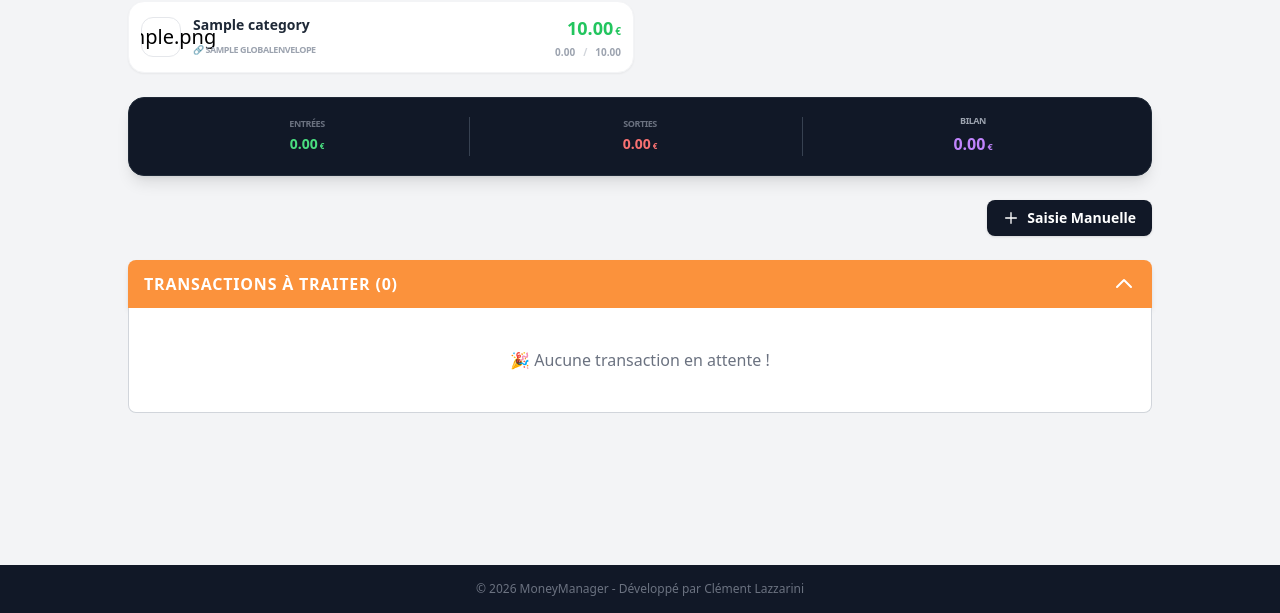
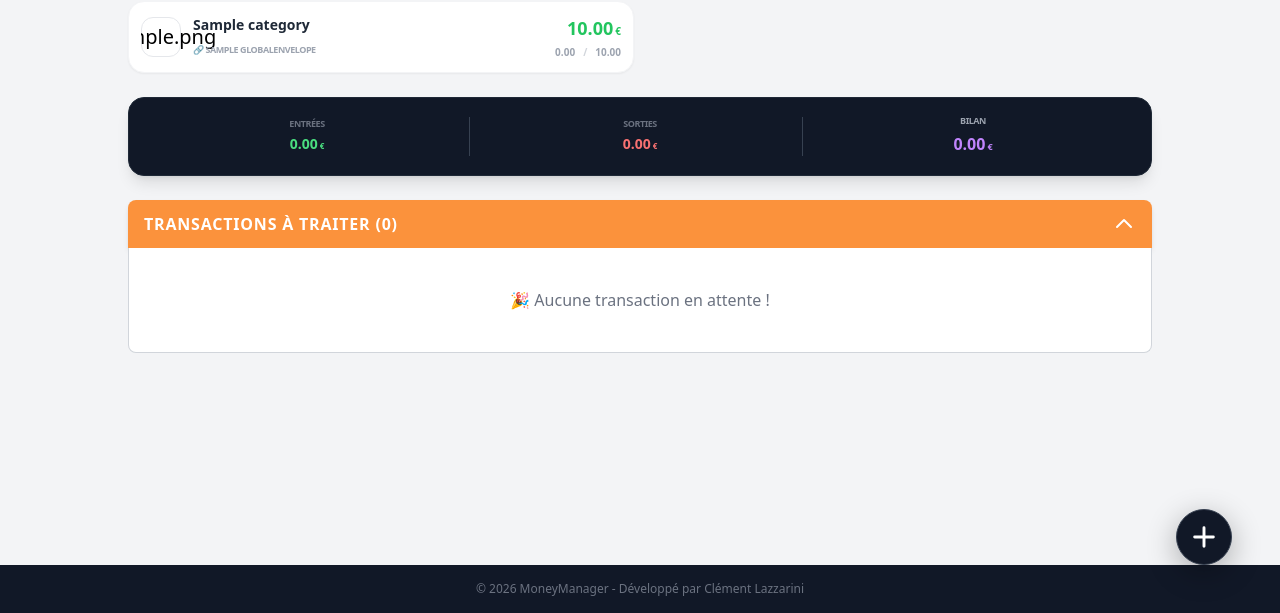
Before and after one commit to ClementLazzarini/MoneyManager, a Django app: page /dashboard/2026/1/ in a window 1280 px wide. Shown: the part 187-800 px from the top of the page. Run offline with Django 5.2, Linux system fonts and the light colour scheme; a user stored in the database is signed in; tables that the repository leaves empty hold one stand-in row (values such as "Sample post"); some libraries are stand-ins or nearby versions.

Commit message:
feat: replace static manual entry button with a Floating Action Button (FAB)

```diff
--- a/moneymanager/templates/moneymanager/dashboard.html
+++ b/moneymanager/templates/moneymanager/dashboard.html
@@ -96,13 +96,6 @@
             </div>
         </div>
 
-
-        <div class="flex justify-end">
-            <button @click="showManualModal = true" class="bg-gray-900 text-white font-bold py-2 px-4 rounded-lg shadow hover:bg-gray-800 transition flex items-center gap-2 text-sm">
-                <svg class="w-4 h-4" fill="none" stroke="currentColor" viewBox="0 0 24 24"><path stroke-linecap="round" stroke-linejoin="round" stroke-width="2" d="M12 4v16m8-8H4"></path></svg>
-                Saisie Manuelle
-            </button>
-        </div>
 
         <div class="mt-10" x-data="{ open: true }">
             <div @click="open = !open" class="cursor-pointer bg-orange-400 text-white px-4 py-3 rounded-t-lg flex justify-between items-center shadow-md">
@@ -259,5 +252,11 @@
                 </form>
             </div>
         </div>
+        <button @click="showManualModal = true"
+                class="fixed bottom-24 right-6 md:bottom-12 md:right-12 z-40 bg-gray-900 text-white w-14 h-14 rounded-full shadow-[0_8px_30px_rgb(0,0,0,0.3)] flex items-center justify-center hover:bg-black hover:scale-110 transition-all transform active:scale-95 group border border-gray-700">
+            <svg class="w-7 h-7 transform group-hover:rotate-90 transition-transform duration-300" fill="none" stroke="currentColor" viewBox="0 0 24 24">
+                <path stroke-linecap="round" stroke-linejoin="round" stroke-width="2.5" d="M12 4v16m8-8H4"></path>
+            </svg>
+        </button>
     </div>
 {% endblock content %}
```
